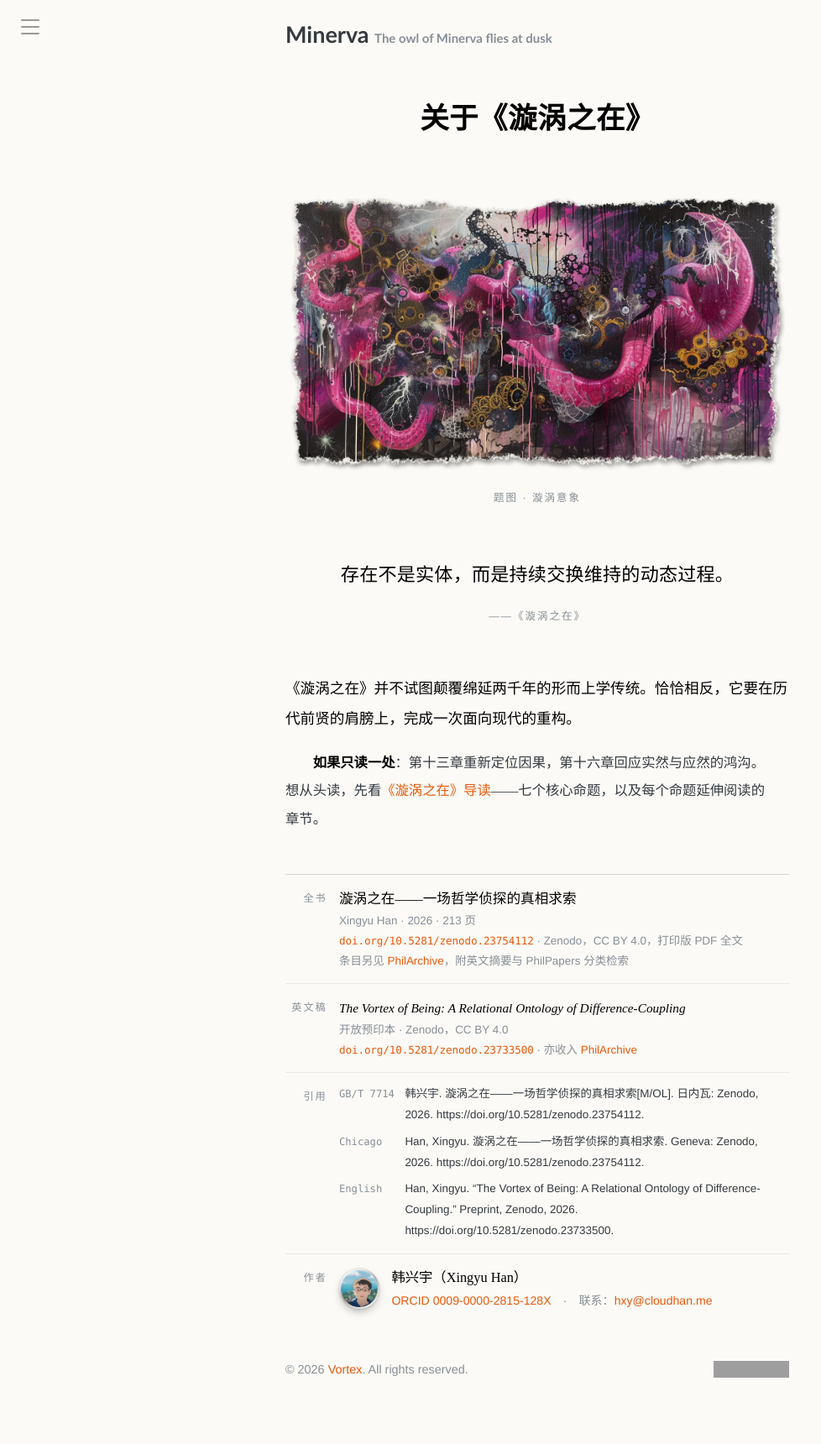
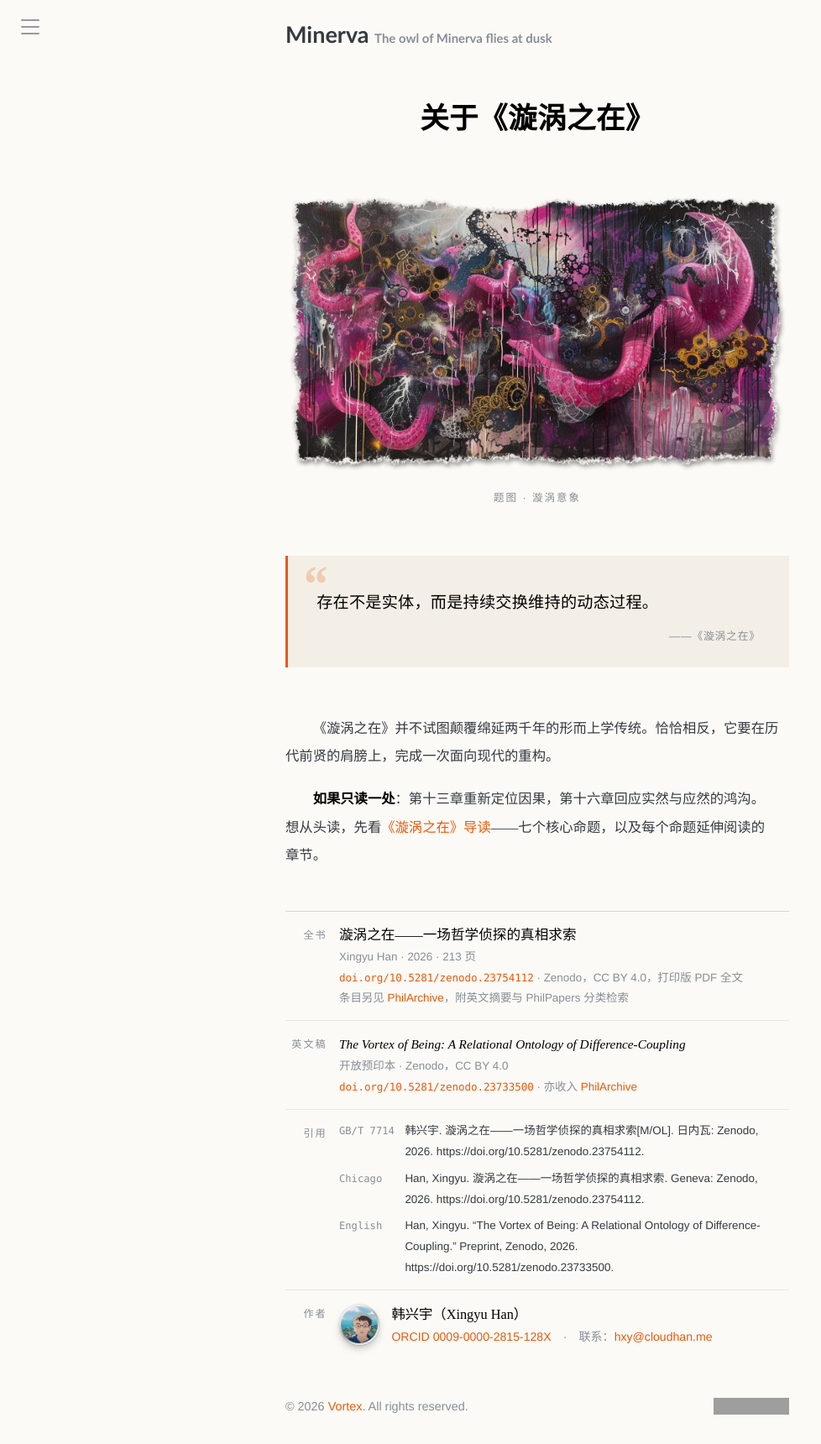
Before and after one commit to symphonyh/symphonyh.github.io, a Jekyll site: the page built from about.md, in a window 1280 px wide. Shown: the whole page at 84% size, without its empty margins (0-978 px from the left). Built offline with Jekyll 4.4.1, drawn with Linux system fonts in a browser that asks for light colours; before the commit the page ends 1676 px from its top, so only the background shows below that; grey boxes are pictures that could not be loaded.

Commit message:
about：题词恢复米色引语卡、署名右对齐，正文两段同款

```diff
--- a/_sass/tao/_page.scss
+++ b/_sass/tao/_page.scss
@@ -111,55 +111,74 @@ a.post-tag {
     text-align: center;
   }
 
-  /* ---------- 题词：扉页体 ----------
-     不用背景、不用边框、不用竖线，只靠宋体大字与四侧留白。
-     它是全页唯一居中的文本块，与左对齐的正文形成「扉页 / 内文」的分工。 */
+  /* ---------- 题词：引言卡片 ----------
+     米色纸底 + 左侧橙色竖线 + 大引号装饰，署名右对齐收尾。
+     深色模式换半透明白底，避免亮色纸底刺眼。 */
   .about-epigraph {
-    margin: 2.7em 0 3.1em;
-    text-align: center;
+    position: relative;
+    margin: 0 0 3.1em;
+    padding: 2.15em 1.9em 1.45em;
+    background: #f4efe6;
+    border-left: 3px solid var(--accent-color);
+
+    &::before {
+      content: '“';
+      position: absolute;
+      top: .06em;
+      left: .3em;
+      font: 700 3.4em/1 Georgia, 'Times New Roman', serif;
+      color: rgba(232, 89, 12, .24);
+      pointer-events: none;
+    }
 
     p {
       margin: 0;
       font-family: var(--post-font, var(--body-font));
-      font-size: 1.38rem;
-      line-height: 2.05;
+      font-size: 1.2rem;
+      line-height: 1.85;
       letter-spacing: .01em;
       color: var(--body-color-dark);
-      text-wrap: balance;
+      text-indent: 0;
+      text-wrap: pretty;
     }
 
     cite {
       display: block;
-      margin-top: 1.4em;
+      margin-top: .85em;
       font-family: var(--body-font);
       font-style: normal;
-      font-size: .78rem;
-      letter-spacing: .16em;
+      font-size: .8rem;
+      letter-spacing: .06em;
       color: var(--body-color-light);
+      text-align: right;
+    }
+  }
+
+  @media (prefers-color-scheme: dark) {
+    .about-epigraph {
+      background: rgba(255, 255, 255, .05);
+
+      &::before {
+        color: rgba(255, 255, 255, .22);
+      }
     }
   }
 
   /* ---------- 正文：宋体、行高 2.05 ----------
-     段间不留空行，第二段首行缩进两字 —— 中文书籍正文的排法，
-     比「段间空一行」更紧凑，也不会有卡片感。 */
+     两段完全同款（字号 / 缩进 / 颜色一致），首行缩进两字 —— 中文书籍正文的排法。 */
   .about-lead,
   .about-note {
     margin: 0;
     font-family: var(--post-font, var(--body-font));
+    font-size: 1.02rem;
     line-height: 2.05;
     color: var(--body-color);
+    text-indent: 2em;
     text-wrap: pretty;
-  }
-
-  .about-lead {
-    font-size: 1.1rem;
-    color: var(--body-color-dark);
   }
 
   .about-note {
     padding-top: 1.1em;
-    font-size: 1.02rem;
-    text-indent: 2em;
 
     strong {
       font-weight: 600;
@@ -347,20 +366,18 @@ a.post-tag {
 
   @media (max-width: 640px) {
     .about-epigraph {
-      margin: 2.4em 0 2.6em;
+      margin-bottom: 2.6em;
+      padding: 1.7em 1.3em 1.2em;
 
       p {
-        font-size: 1.16rem;
-        line-height: 1.95;
+        font-size: 1.08rem;
+        line-height: 1.8;
       }
     }
 
-    .about-lead {
-      font-size: 1.04rem;
-    }
-
+    .about-lead,
     .about-note {
-      font-size: .98rem;
+      font-size: 1rem;
     }
 
     .about-colophon {
```
